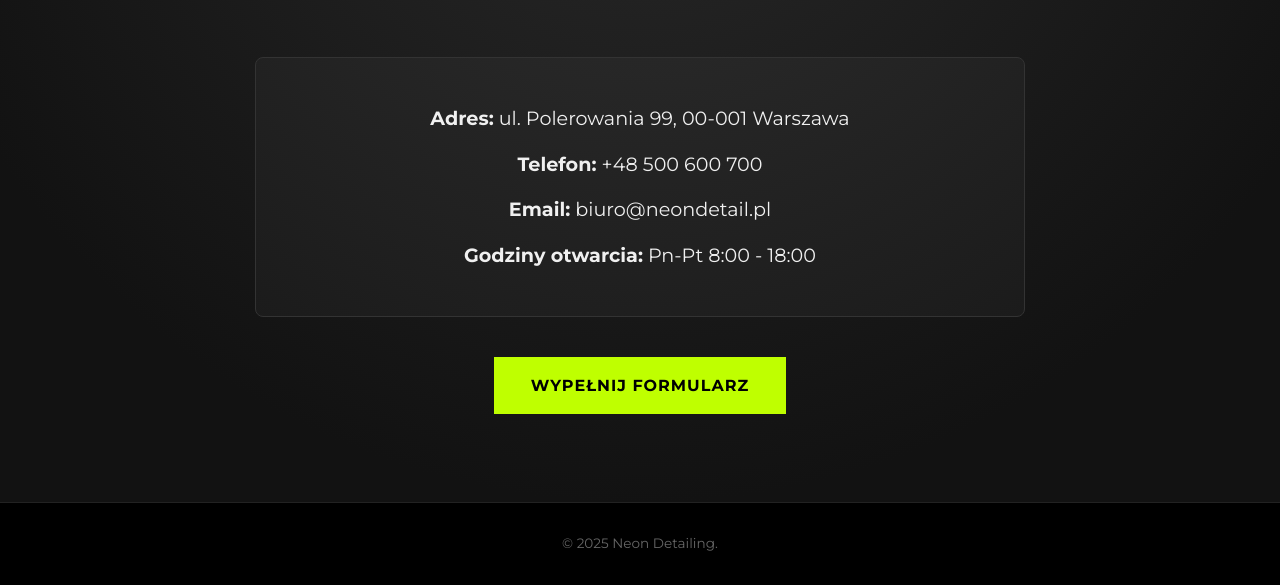
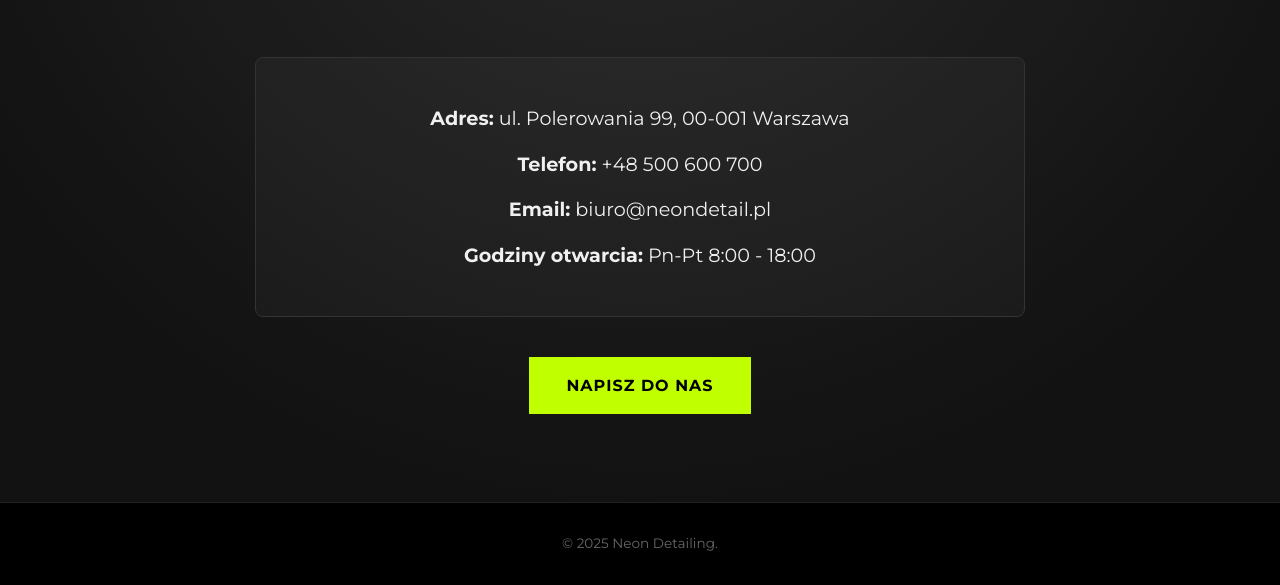
Before and after one commit to BartoszM66/TechnikiWWW_Projekt_Pierwszy, a plain HTML site: page contact.html in a window 1280 px wide. Shown: the part 265-850 px from the top of the page. Drawn offline with Linux system fonts and the light colour scheme.

Commit message:
Commit #02

```diff
--- a/contact.html
+++ b/contact.html
@@ -38,7 +38,7 @@
     </div>
 
     <label for="contact-modal-toggle" class="btn btn-primary mt-large">
-      Wypełnij Formularz
+        Napisz do nas
     </label>
   </div>
 </section>
```
